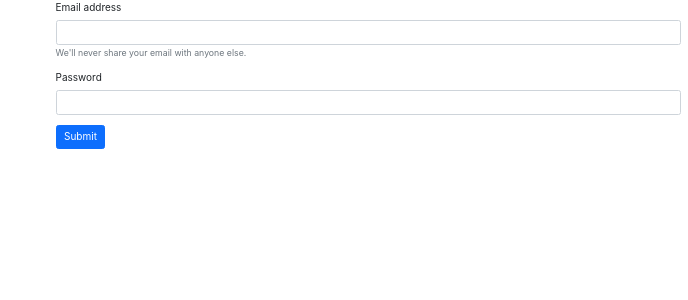
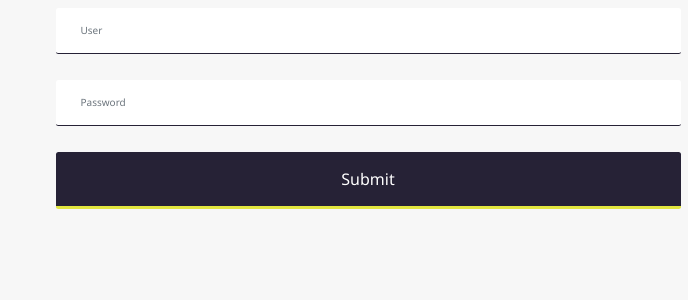
Before and after one commit to juanjogv/colegio_quipux, a React (Create React App) app in the folder frontend/: page / in a window 1280 px wide. Shown: the top 300 px of the page, without its empty margins (592-1280 px from the left). Built offline with nearby package versions, Linux system fonts and the light colour scheme.

Commit message:
Implementando Bootstrap en el formulrio de login

```diff
--- a/frontend/package.json
+++ b/frontend/package.json
@@ -8,6 +8,7 @@
     "@testing-library/user-event": "^13.5.0",
     "bootstrap": "^5.1.3",
     "react": "^17.0.2",
+    "react-bootstrap": "^2.1.2",
     "react-dom": "^17.0.2",
     "react-router-dom": "^6.2.1",
     "react-scripts": "5.0.0",
--- a/frontend/src/pages/login.jsx
+++ b/frontend/src/pages/login.jsx
@@ -1,6 +1,6 @@
 import React, { useState } from "react";
 
-//import '../style/login.css';
+import '../style/login.css';
 
 const Login = () => {
   const [username, setUsername] = useState("");
@@ -14,25 +14,16 @@ const Login = () => {
   return (
     <div className="container-fluid">
       <div className="row">
-        <div className="col"></div>
-        <div className="col">
+        <div className="col-xl-6 col-lg-6 col-md-12"></div>
+        <div className="col-xl-6 col-lg-6 col-md-12">
           <form>
             <div class="mb-3">
-              <label for="exampleInputEmail1" class="form-label">
-                Email address
-              </label>
-              <input type="email" class="form-control" id="exampleInputEmail1" aria-describedby="emailHelp" />
-              <div id="emailHelp" class="form-text">
-                We'll never share your email with anyone else.
-              </div>
+              <input type="text" class="form-control" id="exampleInputEmail1" placeholder="User" aria-describedby="emailHelp" />
             </div>
             <div class="mb-3">
-              <label for="exampleInputPassword1" class="form-label">
-                Password
-              </label>
-              <input type="password" class="form-control" id="exampleInputPassword1" />
+              <input type="password" class="form-control" id="exampleInputPassword1" placeholder="Password" />
             </div>
-            <button type="submit" class="btn btn-primary">
+            <button type="submit" className="btn btn-primary boton">
               Submit
             </button>
           </form>
--- a/frontend/src/style/login.css
+++ b/frontend/src/style/login.css
@@ -10,12 +10,13 @@ input[type=text], input[type=password] {
   box-sizing: border-box;
 }
 
-button {
+.boton{
   background-color: #262236;
   color: white;
   font-size: 16px;
   padding: 15px 25px;
   margin: 8px 0;
+  border: 0;
   border-bottom: 3px solid #E2E63F;
   cursor: pointer;
   width: 100%;
```
Also changed, not shown: 1 other file (tests, documents, lock files or other folders).
